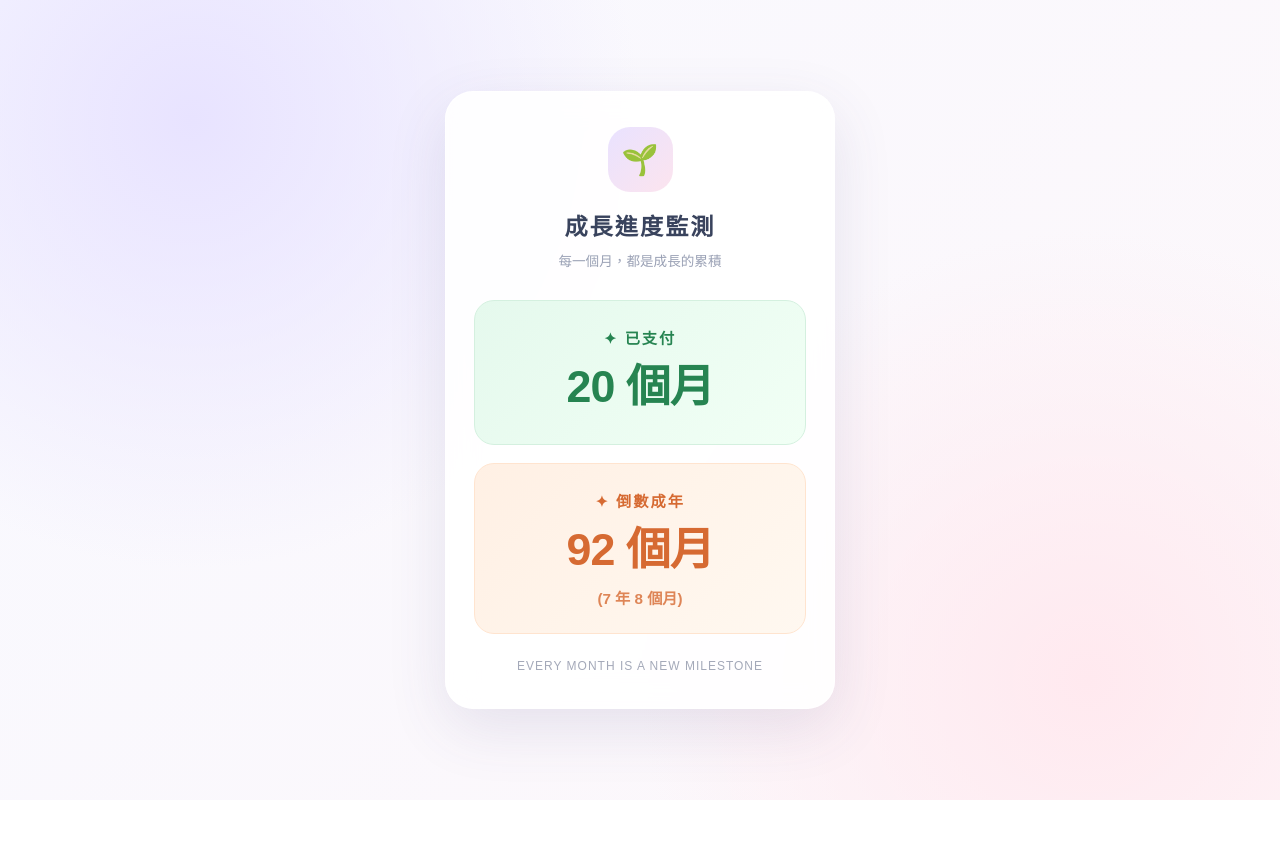
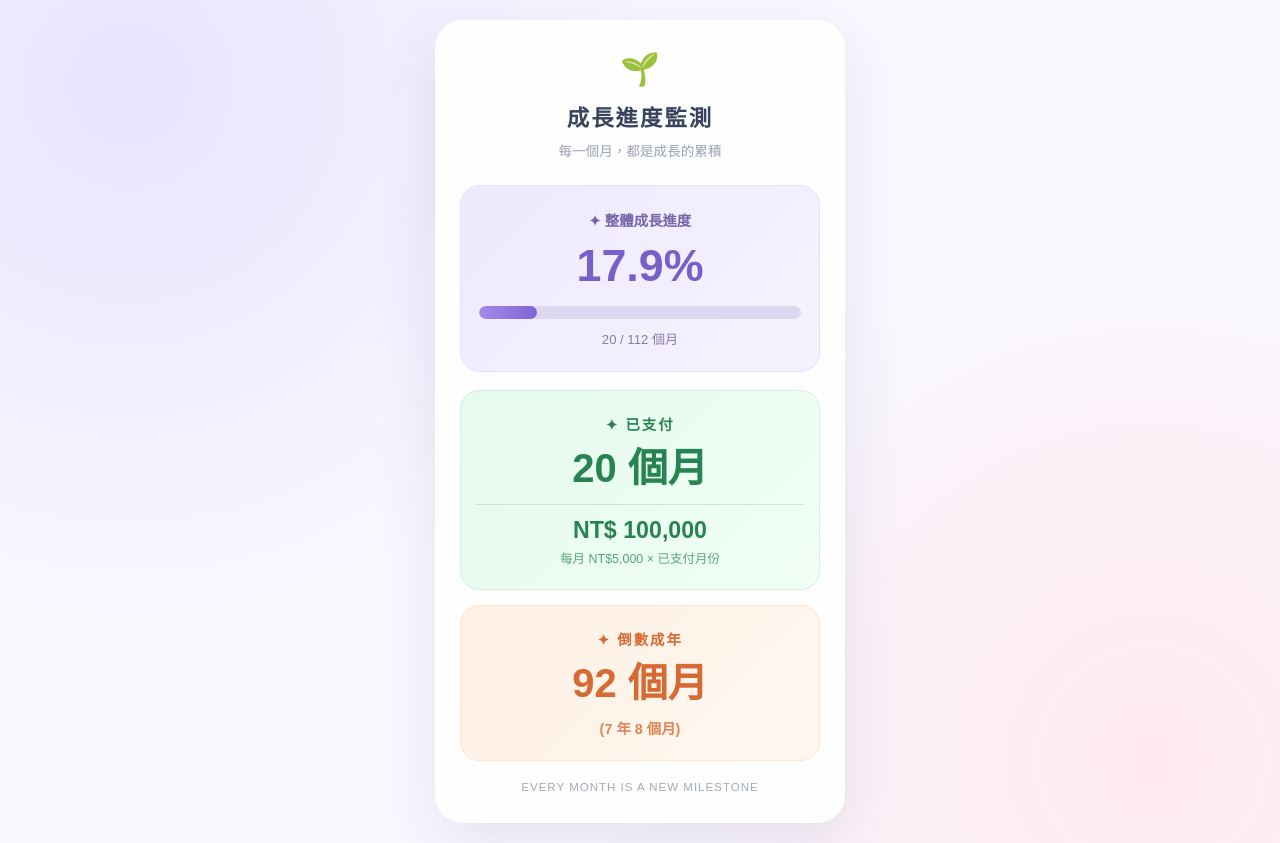
Before and after one commit to yamio/money0050, a plain HTML site: page callback.html in a window 1280 px wide. Before the commit the page ends 800 px from the top, so only its background shows below. Drawn offline with Linux system fonts and the light colour scheme.

Commit message:
Update callback.html

```diff
--- a/callback.html
+++ b/callback.html
@@ -8,9 +8,7 @@
 <title>ㄅ一的成長進度追蹤</title>
 
 <style>
-        * {
-            box-sizing: border-box;
-        }
+* { box-sizing: border-box; }
 
 body {
     font-family: "PingFang TC", "Microsoft JhengHei", sans-serif;
@@ -19,153 +17,157 @@
     align-items: center;
     min-height: 100vh;
     margin: 0;
-            padding: 24px;
+    padding: 20px;
     background:
-                radial-gradient(circle at 15% 15%, #e8e3ff 0%, transparent 35%),
-                radial-gradient(circle at 85% 85%, #ffe9ef 0%, transparent 35%),
-                linear-gradient(135deg, #f8f9ff, #fdf7fa);
+        radial-gradient(circle at 10% 10%, #e8e3ff, transparent 40%),
+        radial-gradient(circle at 90% 90%, #ffe9ef, transparent 40%),
+        #f8f9ff;
     color: #344054;
 }
 
 .container {
     width: 100%;
-            max-width: 390px;
-            padding: 35px 28px;
+    max-width: 410px;
+    padding: 30px 25px;
     border-radius: 28px;
-            background: rgba(255, 255, 255, 0.88);
-            backdrop-filter: blur(15px);
-            -webkit-backdrop-filter: blur(15px);
-            border: 1px solid rgba(255, 255, 255, 0.9);
-            box-shadow: 0 20px 60px rgba(75, 65, 120, 0.12);
+    background: rgba(255,255,255,.92);
+    box-shadow: 0 20px 60px rgba(75,65,120,.12);
     text-align: center;
-            animation: fadeIn 0.8s ease;
 }
 
 .header-icon {
-            width: 65px;
-            height: 65px;
-            margin: 0 auto 16px;
-            display: flex;
-            justify-content: center;
-            align-items: center;
-            border-radius: 22px;
-            background: linear-gradient(135deg, #e9e2ff, #fce4ee);
-            font-size: 30px;
+    font-size: 32px;
+    margin-bottom: 12px;
 }
 
 h2 {
+    margin: 0 0 8px;
+    font-size: 1.4rem;
+    letter-spacing: 2px;
     color: #39435d;
-            margin: 0 0 8px;
-            font-size: 1.45rem;
-            letter-spacing: 2px;
-            font-weight: 800;
 }
 
 .subtitle {
     color: #9aa1b5;
-            font-size: 0.85rem;
-            margin-bottom: 30px;
+    font-size: .85rem;
+    margin-bottom: 25px;
 }
 
-        .stat-box {
-            position: relative;
+/* 儀表板 */
+.dashboard {
+    padding: 23px 18px;
     margin-bottom: 18px;
-            padding: 25px 18px;
+    border-radius: 20px;
+    background: linear-gradient(135deg,#eeeaff,#f7f2ff);
+    border: 1px solid #e6defc;
+}
+
+.dashboard-label {
+    color: #7765aa;
+    font-size: .9rem;
+    font-weight: 700;
+}
+
+.progress-percent {
+    font-size: 2.8rem;
+    font-weight: 900;
+    color: #7761c8;
+    margin: 10px 0;
+    font-variant-numeric: tabular-nums;
+}
+
+.progress-track {
+    width: 100%;
+    height: 13px;
+    background: #ddd7f0;
     border-radius: 20px;
     overflow: hidden;
-            transition: transform 0.25s ease,
-                        box-shadow 0.25s ease;
+    margin: 15px 0 10px;
 }
 
-        .stat-box:hover {
-            transform: translateY(-4px);
-            box-shadow: 0 12px 25px rgba(0,0,0,0.07);
+.progress-fill {
+    height: 100%;
+    width: 0%;
+    border-radius: 20px;
+    background: linear-gradient(90deg,#a58be9,#8064d5);
+    transition: width 1s ease;
+}
+
+.progress-detail {
+    font-size: .82rem;
+    color: #887ba9;
+}
+
+/* 資訊卡 */
+.stat-box {
+    padding: 22px 15px;
+    border-radius: 19px;
+    margin-bottom: 15px;
 }
 
 .paid {
-            background: linear-gradient(135deg, #e5f9ed, #f1fff5);
+    background: linear-gradient(135deg,#e5f9ed,#f1fff5);
     color: #268451;
     border: 1px solid #d4f0df;
 }
 
 .countdown {
-            background: linear-gradient(135deg, #fff0e4, #fff8f0);
+    background: linear-gradient(135deg,#fff0e4,#fff8f0);
     color: #d66a32;
     border: 1px solid #ffe4cf;
 }
 
 .label {
     display: block;
-            font-size: 0.95rem;
+    font-size: .9rem;
     font-weight: 700;
     letter-spacing: 2px;
-            margin-bottom: 12px;
+    margin-bottom: 10px;
 }
 
 .number {
     display: block;
-            font-size: 2.8rem;
+    font-size: 2.5rem;
     font-weight: 900;
-            letter-spacing: -1px;
     line-height: 1.2;
-            margin-bottom: 5px;
     font-variant-numeric: tabular-nums;
-            animation: numberIn 0.7s ease;
+}
+
+.amount {
+    display: block;
+    margin-top: 12px;
+    padding-top: 12px;
+    border-top: 1px solid rgba(38,132,81,.18);
+    font-size: 1.45rem;
+    font-weight: 900;
+    font-variant-numeric: tabular-nums;
+}
+
+.amount-note {
+    display: block;
+    font-size: .78rem;
+    margin-top: 5px;
+    opacity: .75;
 }
 
 .sub-text {
     display: block;
     margin-top: 10px;
-            font-size: 0.95rem;
+    font-size: .9rem;
     font-weight: 600;
-            opacity: 0.8;
-            min-height: 1.2rem;
+    opacity: .8;
 }
 
 .footer {
-            margin-top: 25px;
+    margin-top: 20px;
     color: #a4a9b9;
-            font-size: 0.75rem;
+    font-size: .72rem;
     letter-spacing: 1px;
 }
 
-        @keyframes fadeIn {
-            from {
-                opacity: 0;
-                transform: translateY(15px);
-            }
-            to {
-                opacity: 1;
-                transform: translateY(0);
-            }
-        }
-
-        @keyframes numberIn {
-            from {
-                opacity: 0;
-                transform: scale(0.92);
-            }
-            to {
-                opacity: 1;
-                transform: scale(1);
-            }
-        }
-
-        @media (max-width: 420px) {
-            .container {
-                padding: 30px 20px;
-            }
-
-            .number {
-                font-size: 2.5rem;
-            }
-        }
-
-        @media (prefers-reduced-motion: reduce) {
-            *, *::before, *::after {
-                animation: none !important;
-                transition: none !important;
-            }
+@media(max-width:420px) {
+    .container { padding: 25px 18px; }
+    .number { font-size: 2.3rem; }
 }
 </style>
 </head>
@@ -175,15 +177,31 @@
 <div class="container">
 
     <div class="header-icon">🌱</div>
-
     <h2>成長進度監測</h2>
     <div class="subtitle">每一個月，都是成長的累積</div>
 
+    <!-- 成長進度儀表板 -->
+    <div class="dashboard">
+        <div class="dashboard-label">✦ 整體成長進度</div>
+        <div class="progress-percent" id="progressPercent">0%</div>
+
+        <div class="progress-track">
+            <div class="progress-fill" id="progressFill"></div>
+        </div>
+
+        <div class="progress-detail" id="progressDetail"></div>
+    </div>
+
+    <!-- 已支付 -->
     <div class="stat-box paid">
         <span class="label">✦ 已支付</span>
         <span class="number" id="paidMonths"></span>
+
+        <span class="amount" id="totalAmount"></span>
+        <span class="amount-note">每月 NT$5,000 × 已支付月份</span>
     </div>
 
+    <!-- 成年倒數 -->
     <div class="stat-box countdown">
         <span class="label">✦ 倒數成年</span>
         <span class="number" id="remainingMonths"></span>
@@ -198,27 +216,34 @@
 
 <script>
 window.onload = function() {
+
     const now = new Date();
     const curY = now.getFullYear();
     const curM = now.getMonth();
     const curD = now.getDate();
 
-        // 參數：2025/04/20 起算, 2034/08/01 成年
+    // 原始日期參數
     const startY = 2025;
     const startM = 3;
     const adultY = 2034;
     const adultM = 7;
 
-        // --- 已支付計算 ---
-        let monthsPassed = (curY - startY) * 12 + (curM - startM);
+    // 每月支付基數
+    const monthlyAmount = 5000;
+
+    // 已支付計算
+    let monthsPassed =
+        (curY - startY) * 12 + (curM - startM);
+
     let finalPaid = monthsPassed;
 
     if (curD >= 20) {
         finalPaid += 1;
     }
 
-        // --- 倒數成年計算 ---
-        let monthsRemaining = (adultY - curY) * 12 + (adultM - curM);
+    // 成年倒數計算
+    let monthsRemaining =
+        (adultY - curY) * 12 + (adultM - curM);
 
     if (curD >= 20) {
         monthsRemaining -= 1;
@@ -231,10 +256,28 @@
     const y = Math.floor(monthsRemaining / 12);
     const m = monthsRemaining % 12;
 
-        // 寫入數據
+    // 累積支付金額
+    const totalAmount = finalPaid * monthlyAmount;
+
+    // 總月份
+    const totalMonths =
+        (adultY - startY) * 12 + (adultM - startM);
+
+    // 成長進度
+    const progress = Math.min(
+        100,
+        Math.max(0, finalPaid / totalMonths * 100)
+    );
+
+    // 寫入已支付月份
     document.getElementById('paidMonths').innerText =
         finalPaid + " 個月";
 
+    // 寫入累積金額
+    document.getElementById('totalAmount').innerText =
+        "NT$ " + totalAmount.toLocaleString('en-US');
+
+    // 寫入成年倒數
     document.getElementById('remainingMonths').innerText =
         monthsRemaining + " 個月";
 
@@ -245,6 +288,16 @@
         document.getElementById('remainingYears').innerText =
             "(已成年)";
     }
+
+    // 寫入儀表板
+    document.getElementById('progressPercent').innerText =
+        progress.toFixed(1) + "%";
+
+    document.getElementById('progressDetail').innerText =
+        finalPaid + " / " + totalMonths + " 個月";
+
+    document.getElementById('progressFill').style.width =
+        progress + "%";
 };
 </script>
 
```
Lines whose indentation alone changed are shown as unchanged.
